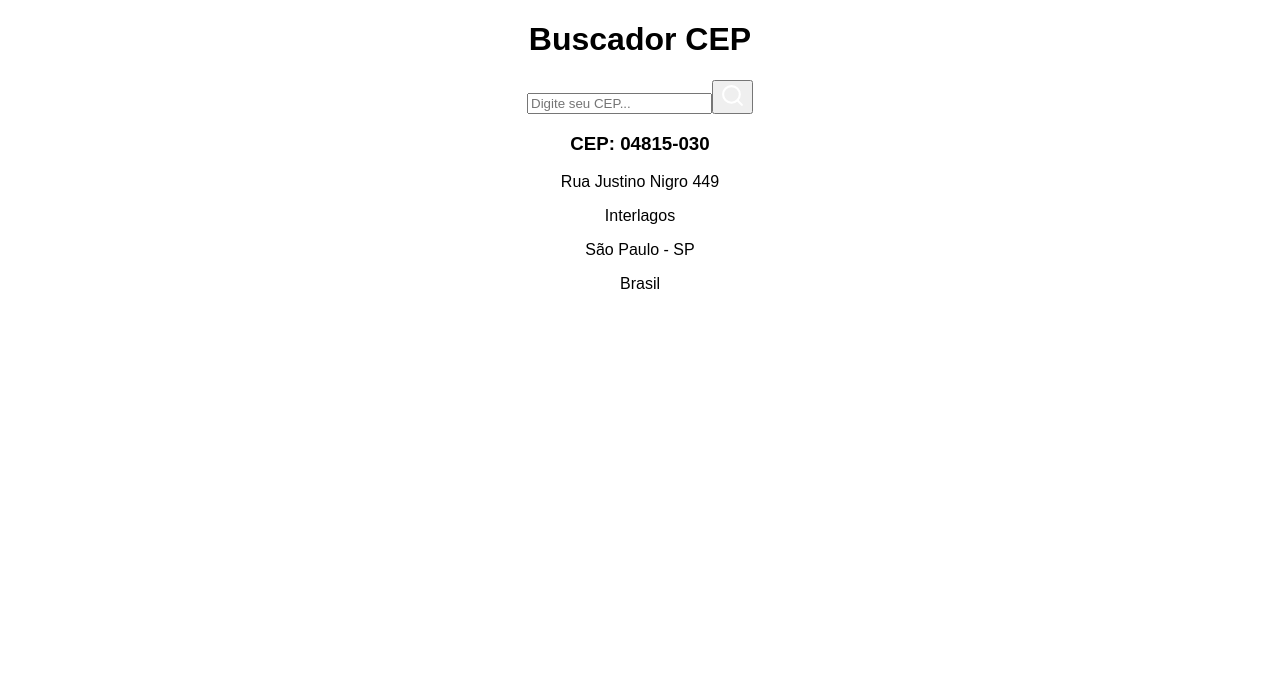
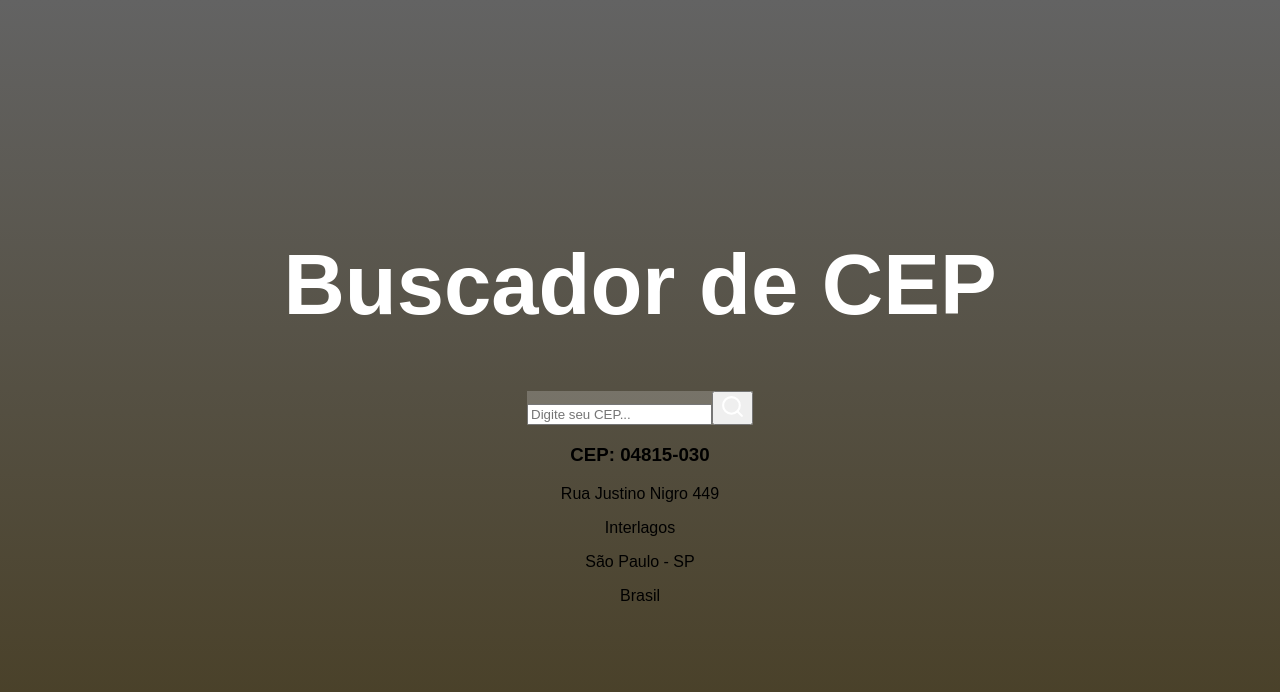
Before and after one commit to joaov1ct0r/react-cep, a React (Create React App) app: page / in a window 1280 px wide. Shown: the top 692 px of the page. Built offline with nearby package versions, Linux system fonts and the light colour scheme.

Commit message:
style applied to div app and h1 element

```diff
--- a/src/App.css
+++ b/src/App.css
@@ -1,4 +1,19 @@
 .App {
+    height: 100vh;
+    display: flex;
+    justify-content: center;
+    align-items: center;
+    flex-direction: column;
+    background: linear-gradient(#636363, #463c21);
     text-align: center;
     font-family: sans-serif;
 }
+
+.App h1 {
+    font-size: 85px;
+    color: white;
+}
+
+.cep-container {
+    background-color: rgba(255, 255, 255, 0.2);
+}
--- a/src/App.js
+++ b/src/App.js
@@ -5,8 +5,8 @@ import './App.css';
 function App() {
     return (
         <div className="App">
+            <h1>Buscador de CEP</h1>
             <div className="cep-container">
-                <h1>Buscador CEP</h1>
                 <input type="text" placeholder="Digite seu CEP..." name="cep" />
                 <button type="submit">
                     <FiSearch size={25} color="#FFF" />
```
